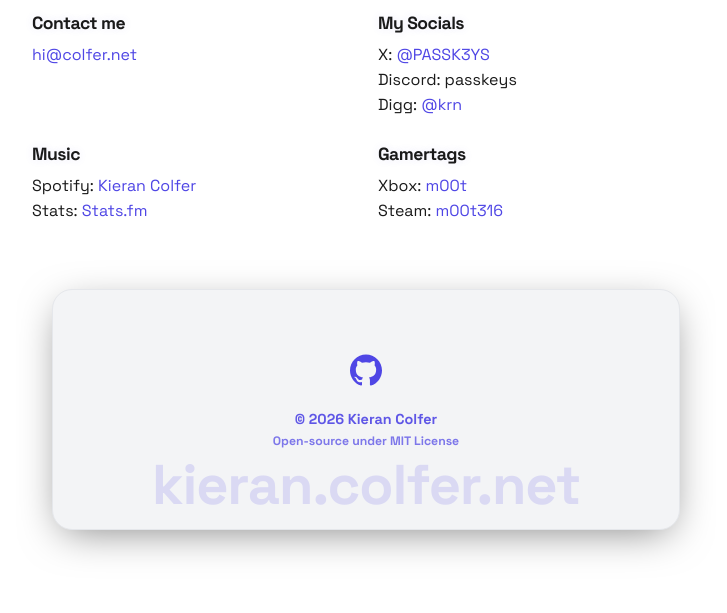
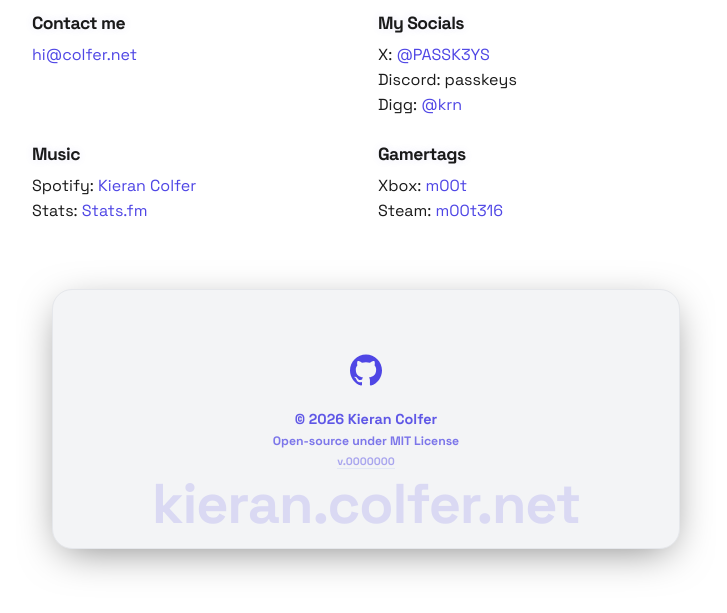
Before and after one commit to PASSK3YS/PASSK3YS.github.io, a Jekyll site: the page built from index.md, in a window 1280 px wide. Shown: the part 297-910 px from the top of the page, without its empty margins (274-1001 px from the left). Built offline with Jekyll 4.4.1, drawn with Linux system fonts in a browser that asks for light colours.

Commit message:
Testing footer version number

```diff
--- a/_layouts/default.html
+++ b/_layouts/default.html
@@ -58,6 +58,11 @@
                 <div class="copyright">
                     <p style="margin: 0;">© 2026 Kieran Colfer</p>
                     <p style="margin: 5px 0 0 0; font-size: 0.85em; opacity: 0.8;">Open-source under MIT License</p>
+                    <p style="margin: 5px 0 0 0; font-size: 0.75em; opacity: 0.5;">
+                        <a href="{{ site.github.repository_url }}/commit/{{ site.github.build_revision }}" target="_blank" style="color: inherit; text-decoration: none;">
+                            v.{{ site.github.build_revision | slice: 0, 7 | default: "dev" }}
+                        </a>
+                    </p>
                 </div>
             </div>
             <div class="footer-big-text">kieran.colfer.net</div>
```
